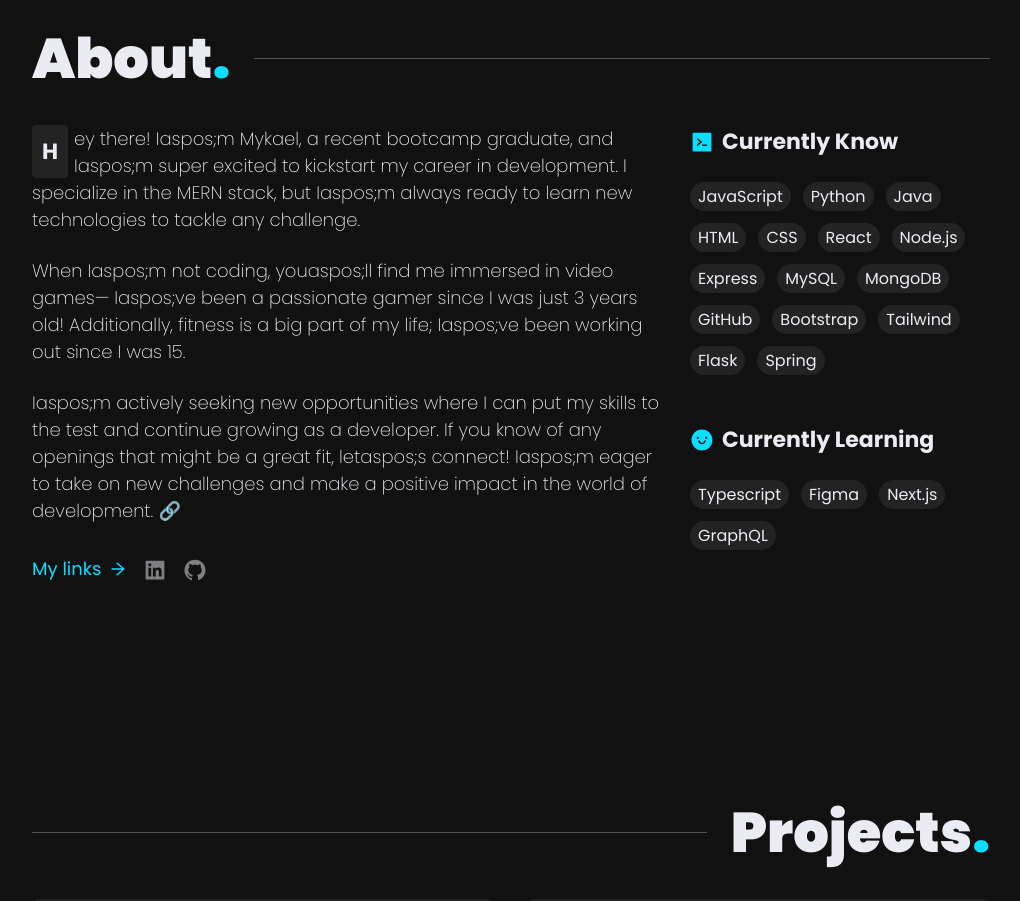
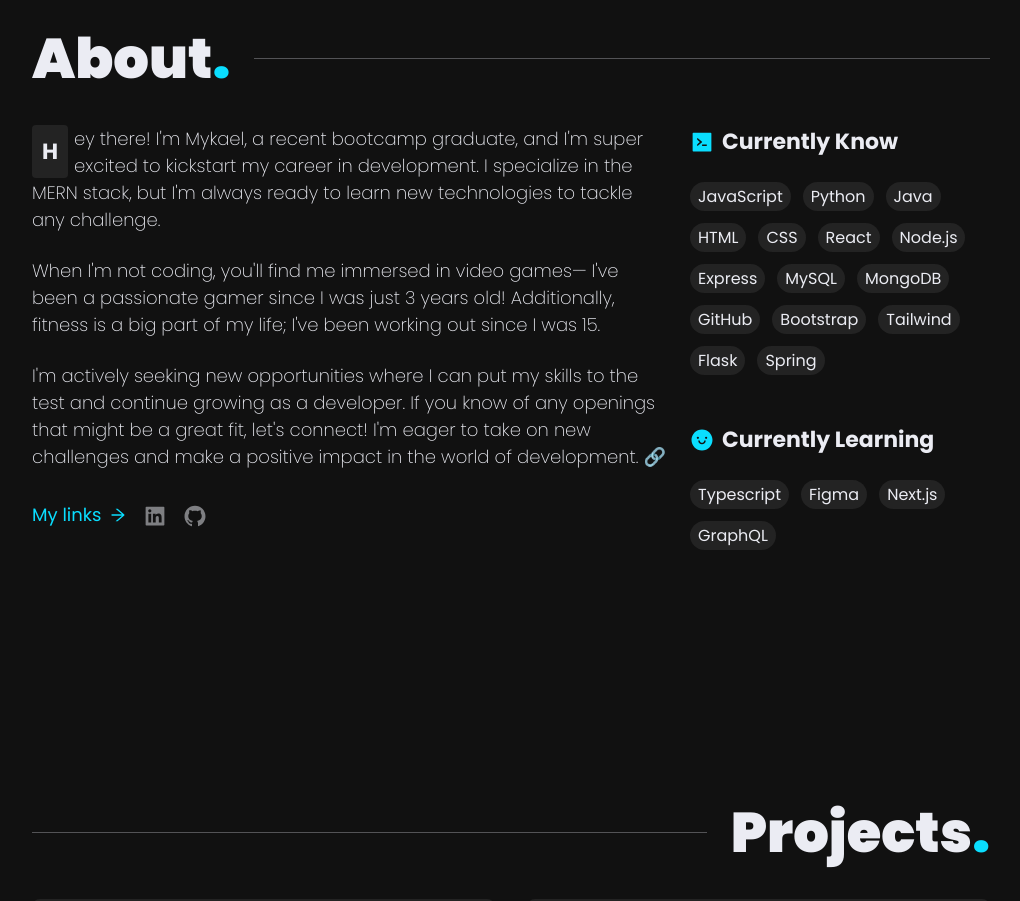
Before and after one commit to mykaelsss/portfolio-typescript, a Next.js app: page / in a window 1280 px wide. Shown: the part 880-1781 px from the top of the page, without its empty margins (159-1179 px from the left). Built offline with nearby package versions, Linux system fonts and the light colour scheme.

Commit message:
Update About.tsx

```diff
--- a/components/home/about/About.tsx
+++ b/components/home/about/About.tsx
@@ -13,25 +13,25 @@
         <div>
           <Reveal>
             <p className={`${styles.aboutText} ${styles.highlightFirstLetter}`}>
-              Hey there! Iaspos;m Mykael, a recent bootcamp graduate,
-              and Iaspos;m super excited to kickstart my career in development.
+              Hey there! I&apos;m Mykael, a recent bootcamp graduate,
+              and I&apos;m super excited to kickstart my career in development.
               I specialize in the MERN stack,
-              but Iaspos;m always ready to learn new technologies to tackle any challenge.
+              but I&apos;m always ready to learn new technologies to tackle any challenge.
             </p>
           </Reveal>
           <Reveal>
             <p className={styles.aboutText}>
-            When Iaspos;m not coding, youaspos;ll find me immersed in video games—
-            Iaspos;ve been a passionate gamer since I was just 3 years old!
+            When I&apos;m not coding, you&apos;ll find me immersed in video games—
+            I&apos;ve been a passionate gamer since I was just 3 years old!
             Additionally, fitness is a big part of my life;
-            Iaspos;ve been working out since I was 15.
+            I&apos;ve been working out since I was 15.
             </p>
           </Reveal>
           <Reveal>
             <p className={styles.aboutText}>
-              Iaspos;m actively seeking new opportunities where I can put my skills to the test and continue growing as a developer.
-              If you know of any openings that might be a great fit, letaspos;s connect!
-              Iaspos;m eager to take on new challenges and make a positive impact in the world of development.
+              I&apos;m actively seeking new opportunities where I can put my skills to the test and continue growing as a developer.
+              If you know of any openings that might be a great fit, let&apos;s connect!
+              I&apos;m eager to take on new challenges and make a positive impact in the world of development.
               🔗
             </p>
           </Reveal>
```
